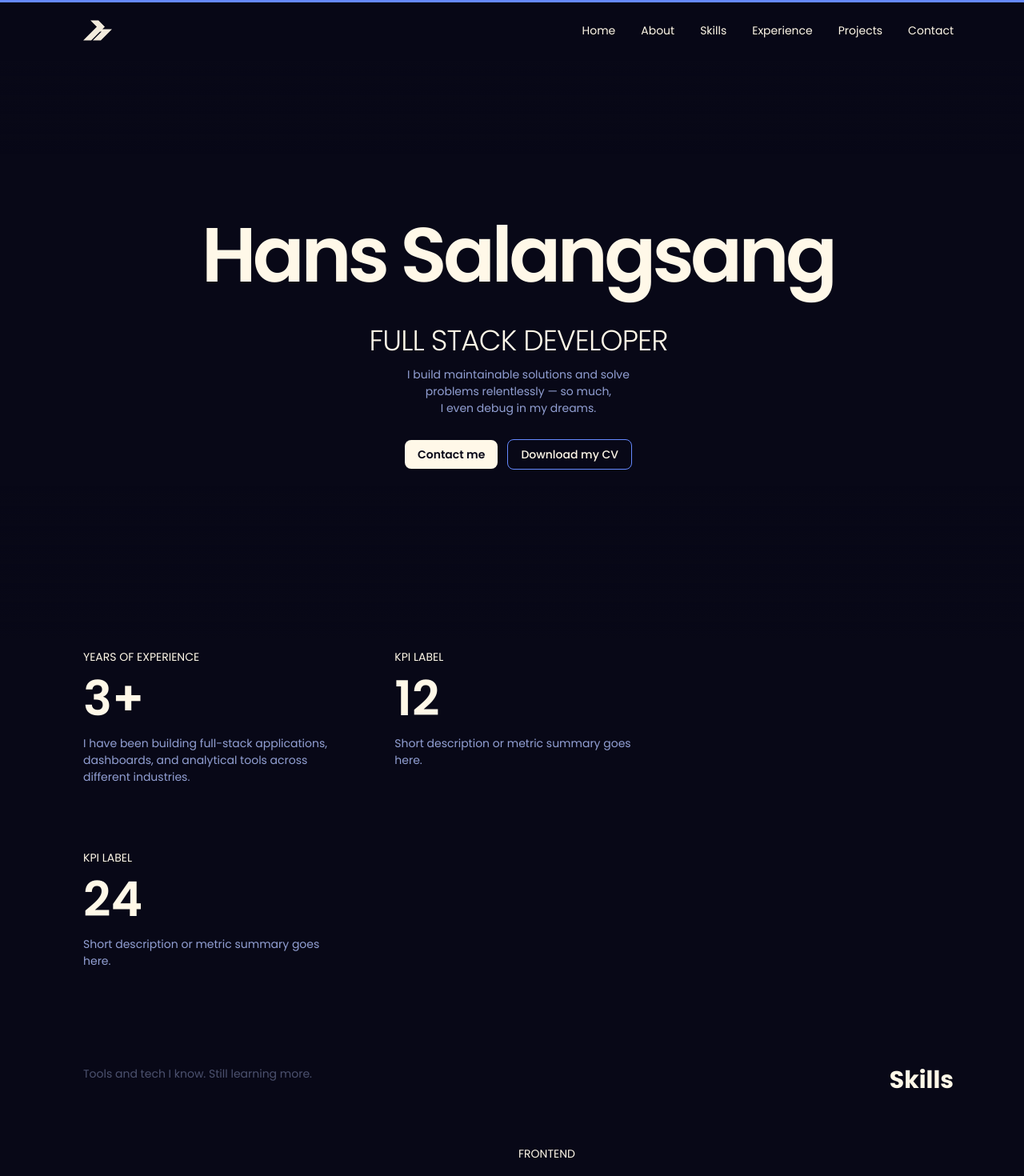
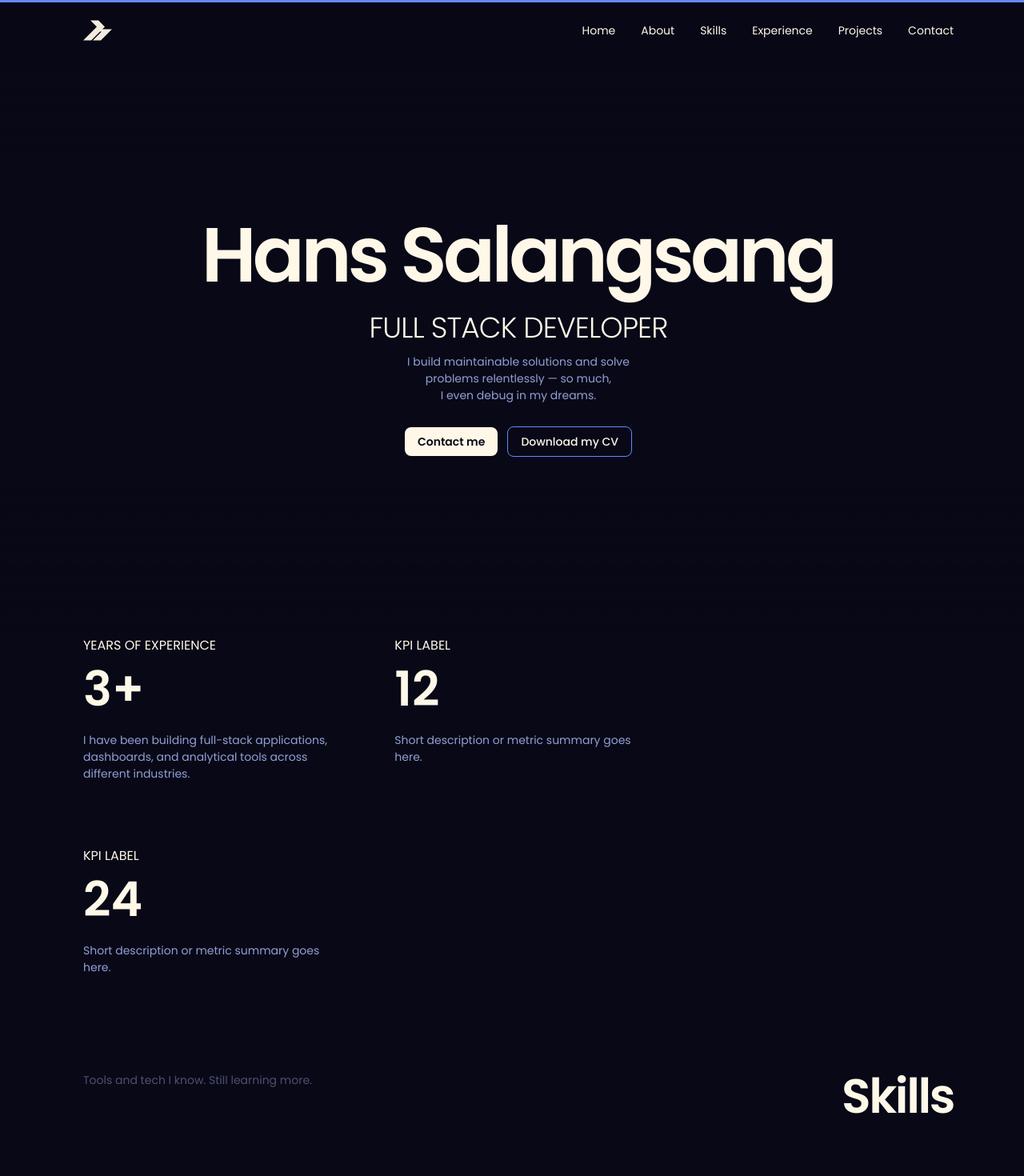
Before and after one commit to hans-salangsang/modern-web-portfolio, a Next.js app: page / in a window 1280 px wide. Shown: the top 1470 px of the page at 80% size. Built offline with nearby package versions, Linux system fonts and the light colour scheme.

Commit message:
refactor: adjust font sizes and spacing for improved readability and layout consistency across various sections

```diff
--- a/app/components/HoverRevealText.tsx
+++ b/app/components/HoverRevealText.tsx
@@ -23,7 +23,7 @@ export default function HoverRevealText({ children }: HoverRevealTextProps) {
   // On mobile / small screens, render static text with no hover animation
   if (!isDesktop) {
     return (
-      <span className="inline-flex relative overflow-hidden align-baseline">
+      <span className="inline-flex relative overflow-hidden align-baseline pb-1">
         {children}
       </span>
     );
@@ -32,7 +32,7 @@ export default function HoverRevealText({ children }: HoverRevealTextProps) {
   // Desktop: hover reveal animation
   return (
     <motion.span
-      className="inline-flex relative overflow-hidden align-baseline"
+      className="inline-flex relative overflow-hidden align-baseline pb-2"
       initial="rest"
       animate="rest"
       whileHover="hover"
@@ -41,7 +41,7 @@ export default function HoverRevealText({ children }: HoverRevealTextProps) {
         className="inline-block"
         variants={{
           rest: { y: "0%" },
-          hover: { y: "-100%" },
+          hover: { y: "-120%" },
         }}
         transition={{ type: "tween", duration: 0.25, ease: "easeOut" }}
       >
@@ -50,7 +50,7 @@ export default function HoverRevealText({ children }: HoverRevealTextProps) {
       <motion.span
         className="inline-block absolute left-0 top-0"
         variants={{
-          rest: { y: "100%" },
+          rest: { y: "120%" },
           hover: { y: "0%" },
         }}
         transition={{ type: "tween", duration: 0.25, ease: "easeOut" }}
--- a/app/components/KpiCard.tsx
+++ b/app/components/KpiCard.tsx
@@ -53,7 +53,7 @@ export default function KpiCard({
       viewport={{ once: true, amount: 0.3 }}
       transition={{ duration: 0.4, ease: "easeOut" }}
     >
-      <span className="font-body text-sm font-normal text-foreground tracking-normal uppercase">
+      <span className="font-body text-base font-normal text-foreground tracking-normal uppercase">
         {label}
       </span>
       <span className="font-heading text-4xl sm:text-5xl lg:text-6xl font-semibold text-foreground tracking-normal leading-none">
--- a/app/page.tsx
+++ b/app/page.tsx
@@ -76,7 +76,7 @@ export default function Home() {
               </span>
             </h1>
           </div>
-          <div className="min-w-0 text-left md:text-center flex flex-col items-start md:items-center mt-6 sm:mt-8 md:mt-10">
+          <div className="min-w-0 text-left md:text-center flex flex-col items-start md:items-center mt-6 sm:mt-6 md:mt-6">
             <div className="flex flex-col gap-3">
               <p className="font-body text-xl sm:text-2xl lg:text-3xl xl:text-4xl font-light text-foreground tracking-tight uppercase whitespace-nowrap">
                 Full Stack Developer
@@ -136,7 +136,7 @@ export default function Home() {
         transition={{ duration: 0.5, ease: "easeOut" }}
       >
         <div className="grid grid-cols-1 md:grid-cols-2 gap-x-0 w-full pl-6 pr-4 sm:pl-12 sm:pr-8 lg:pl-16 lg:pr-12 items-start">
-          <h2 className="font-heading text-3xl order-1 md:order-2 md:text-right">
+          <h2 className="font-heading text-4xl sm:text-5xl lg:text-6xl font-semibold tracking-[-0.04em] order-1 md:order-2 md:text-right">
             <HoverRevealText>Skills</HoverRevealText>
           </h2>
           <p className="text-sm max-w-[320px] sm:max-w-[380px] text-muted-subtle text-left order-2 md:order-1 mt-3 md:mt-0">
@@ -154,7 +154,7 @@ export default function Home() {
               viewport={{ once: true, amount: 0.1 }}
               transition={{ duration: 0.4, ease: "easeOut", delay: 0.05 * i }}
             >
-              <span className="font-body text-sm font-normal text-foreground tracking-normal uppercase block mb-5">
+              <span className="font-body text-base font-normal text-foreground tracking-normal uppercase block mb-5">
                 {category}
               </span>
               <div className="flex flex-wrap gap-x-2 gap-y-2 min-w-0 items-center leading-loose">
@@ -183,7 +183,7 @@ export default function Home() {
         transition={{ duration: 0.5, ease: "easeOut" }}
       >
         <div className="flex flex-col md:flex-row items-start md:items-start justify-between gap-0 md:gap-6 w-full pl-6 pr-4 sm:pl-12 sm:pr-8 lg:pl-16 lg:pr-12">
-          <h2 className="font-heading text-3xl">
+          <h2 className="font-heading text-4xl sm:text-5xl lg:text-6xl font-semibold tracking-[-0.04em]">
             <HoverRevealText>Experience</HoverRevealText>
           </h2>
           <p className="text-sm max-w-[320px] sm:max-w-[380px] text-muted-subtle text-left md:text-right mt-3 md:mt-0">
@@ -212,7 +212,7 @@ export default function Home() {
                 <div className="font-body text-sm text-muted mt-1 leading-normal">
                   {entry.keywords.split(", ").join(" · ")}
                 </div>
-                <div className="mt-6 font-body text-sm text-muted-subtle">
+                <div className="mt-1 font-body text-sm text-muted-subtle">
                   <span>
                     {entry.dates}, {entry.type}
                   </span>
@@ -259,7 +259,7 @@ export default function Home() {
         transition={{ duration: 0.5, ease: "easeOut" }}
       >
         <div className="flex flex-col md:flex-row-reverse items-start justify-between gap-0 md:gap-6 w-full pl-6 pr-4 sm:pl-12 sm:pr-8 lg:pl-16 lg:pr-12">
-          <h2 className="font-heading text-3xl">
+          <h2 className="font-heading text-4xl sm:text-5xl lg:text-6xl font-semibold tracking-[-0.04em]">
             <HoverRevealText>Projects</HoverRevealText>
           </h2>
           <p className="text-sm max-w-[320px] sm:max-w-[380px] md:max-w-none text-muted-subtle text-left mt-3 md:mt-0 md:whitespace-nowrap">
@@ -284,7 +284,7 @@ export default function Home() {
                 <p className="text-sm text-muted mt-1 leading-normal">
                   {project.summary}
                 </p>
-                <p className="font-body text-sm text-muted-subtle mt-6 leading-normal">
+                <p className="font-body text-sm text-muted-subtle mt-1 leading-normal">
                   {project.tech}
                 </p>
               </motion.div>
@@ -304,7 +304,7 @@ export default function Home() {
         transition={{ duration: 0.5, ease: "easeOut" }}
       >
         <div className="grid grid-cols-1 md:grid-cols-2 gap-x-12 lg:gap-x-16 gap-y-0 w-full pl-6 pr-4 sm:pl-12 sm:pr-8 lg:pl-16 lg:pr-12 items-start">
-          <h2 className="font-heading text-3xl">
+          <h2 className="font-heading text-4xl sm:text-5xl lg:text-6xl font-semibold tracking-[-0.04em]">
             <HoverRevealText>Contact</HoverRevealText>
           </h2>
           <p className="text-sm max-w-[320px] sm:max-w-[380px] text-muted-subtle md:max-w-none mt-3 md:mt-0">
```
